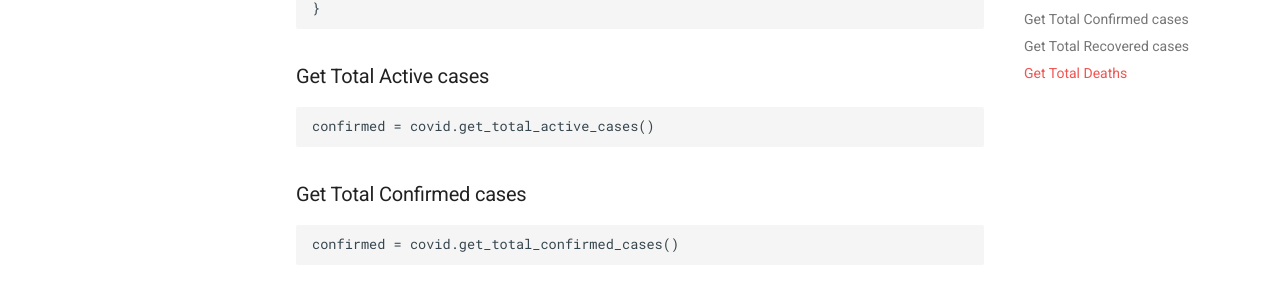
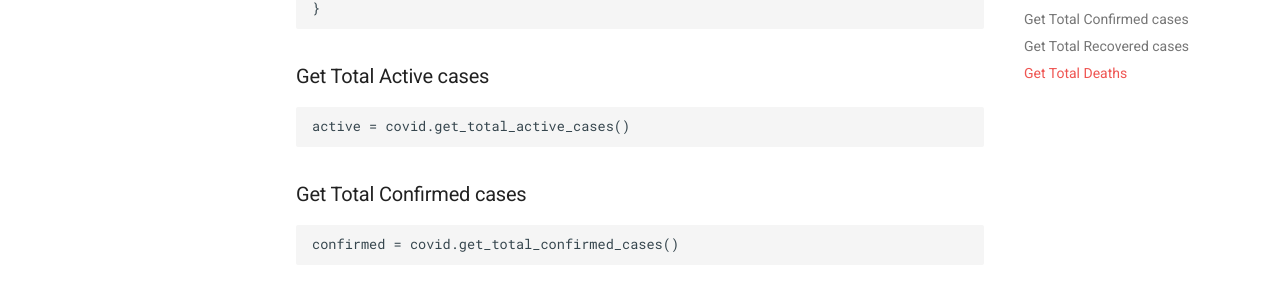
Before and after one commit to nf1s/covid, an MkDocs documentation site: the page built from docs/examples.md, in a window 1280 px wide and 900 px high, scrolled down 1695 px. Shown: the part 331-633 px from the top of the window. Built offline with MkDocs 1.6.1 and Material for MkDocs 9.7.7, drawn with Linux system fonts in a browser that asks for light colours.

Commit message:
fixes docs

```diff
--- a/docs/examples.md
+++ b/docs/examples.md
@@ -86,7 +86,7 @@ So use this when you need to know the country exact name that you can use.
 
 ### Get Total Active cases
 
-    confirmed = covid.get_total_active_cases()
+    active = covid.get_total_active_cases()
 
 ### Get Total Confirmed cases
 
```
Also changed, not shown: README.md (+1 -1 lines).
